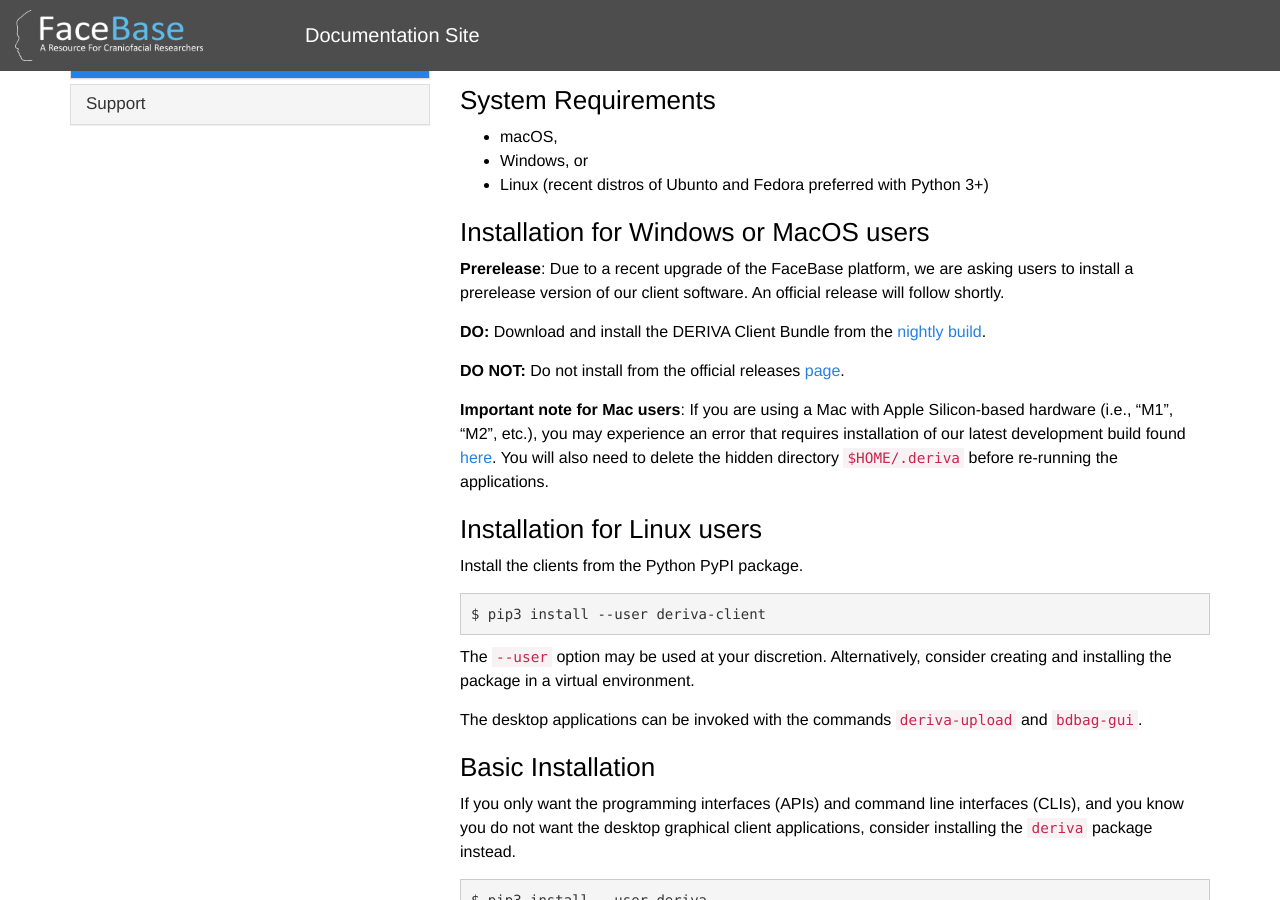
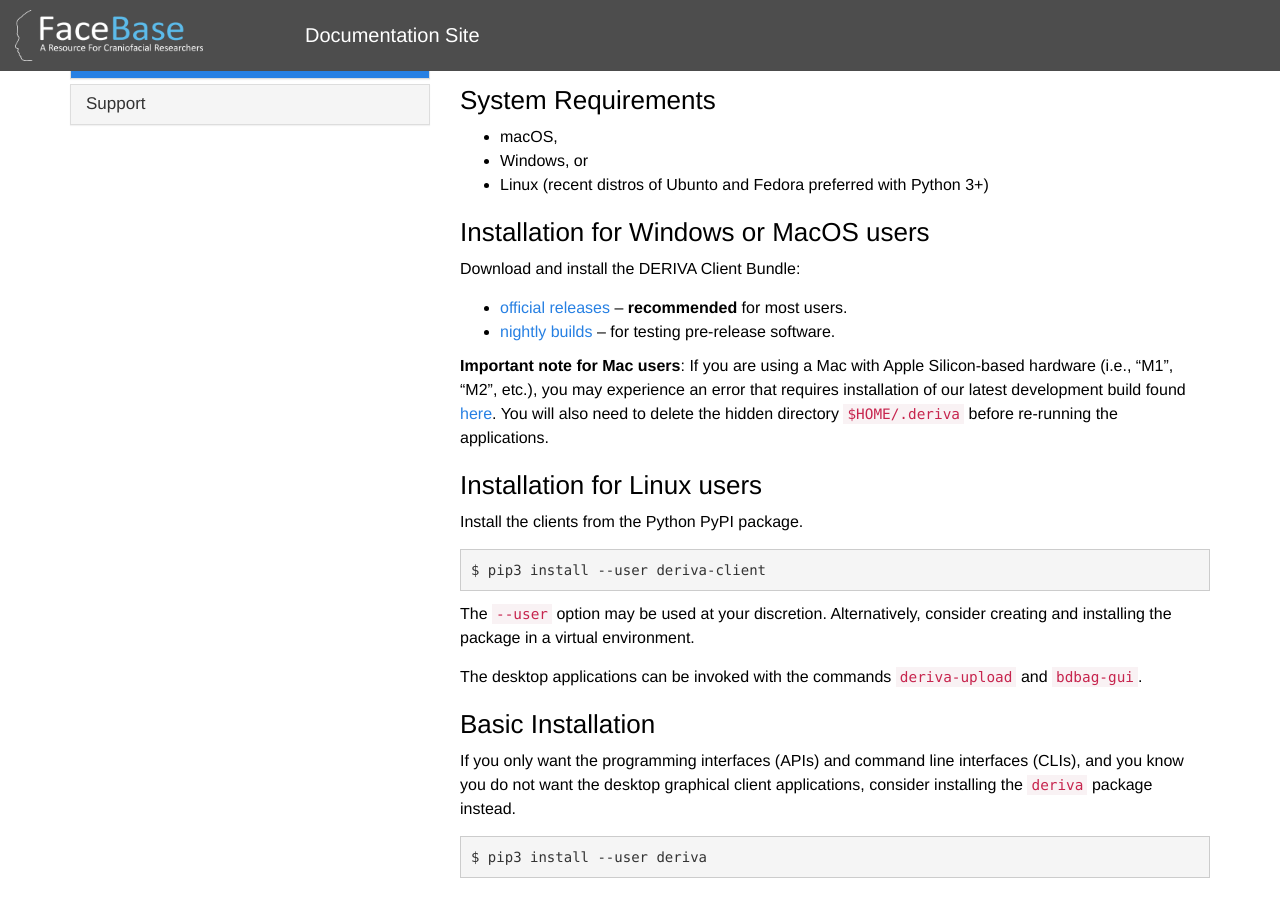
Before and after one commit to informatics-isi-edu/facebase-docs, a Jekyll site: the page built from docs/_docs/submitting-advanced/Deriva-Clients.md, in a window 1280 px wide and 900 px high, scrolled down 346 px. Built offline with Jekyll 4.4.1, drawn with Linux system fonts in a browser that asks for light colours; comment, search, counter and statistics services are not loaded.

Commit message:
update section to deriva client downloads

```diff
--- a/docs/_docs/submitting-advanced/Deriva-Clients.md
+++ b/docs/_docs/submitting-advanced/Deriva-Clients.md
@@ -22,11 +22,9 @@
 
 ### Installation for Windows or MacOS users
 
-**Prerelease**: Due to a recent upgrade of the FaceBase platform, we are asking users to install a prerelease version of our client software. An official release will follow shortly.
-
-**DO:** Download and install the DERIVA Client Bundle from the [nightly build](https://buildbot.derivacloud.org/~buildbot/deriva-client-bundle/dev/).
-
-**DO NOT:** Do not install from the official releases [page](https://github.com/informatics-isi-edu/deriva-client-bundle/releases).
+Download and install the DERIVA Client Bundle:
+ - [official releases](https://github.com/informatics-isi-edu/deriva-client-bundle/releases) -- **recommended** for most users.
+ - [nightly builds](https://buildbot.derivacloud.org/~buildbot/deriva-client-bundle/dev/) -- for testing pre-release software.
 
 **Important note for Mac users**: If you are using a Mac with Apple Silicon-based hardware (i.e., "M1", "M2", etc.), you
 may experience an error that requires installation of our latest development build found [here](https://buildbot.derivacloud.org/~buildbot/deriva-client-bundle/dev/DERIVA-Client-Tools-1.7.0-202410011807-osx.dmg). You will also need to delete the hidden directory `$HOME/.deriva` before re-running the applications.
```
